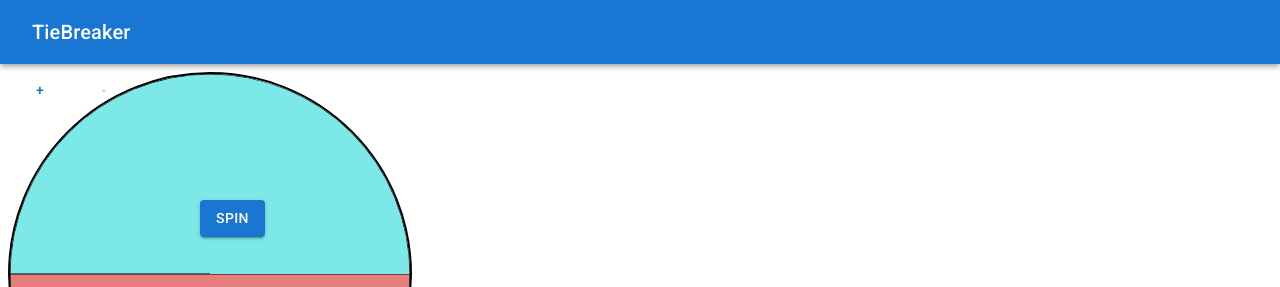
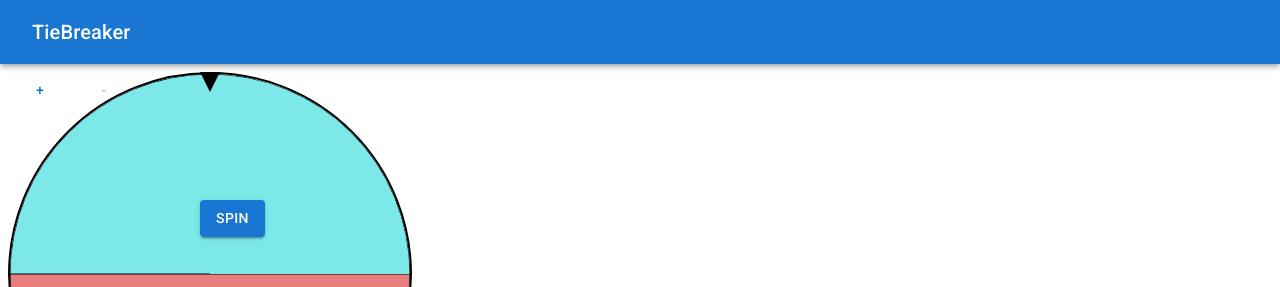
Before and after one commit to Glenn-Chiang/TieBreaker, a React (Vite) app: page /games/spin-the-wheel in a window 1280 px wide. Shown: the top 287 px of the page. Built offline with nearby package versions, Linux system fonts and the light colour scheme.

Commit message:
added pick

```diff
--- a/src/pages/SpinTheWheel.tsx
+++ b/src/pages/SpinTheWheel.tsx
@@ -76,6 +76,17 @@ export default function SpinTheWheel() {
         </Box>
         <Box
           sx={{
+            width: 0,
+            height: 0,
+            borderLeft: "10px solid transparent", // Left side transparent
+            borderRight: "10px solid transparent", // Right side transparent
+            borderTop: "20px solid black", // Bottom visible to form the triangle
+            position: "absolute",
+            left: "200px",
+          }}
+        />
+        <Box
+          sx={{
             position: "absolute",
             top: "200px", // Centered overlap
             left: "200px",
```
